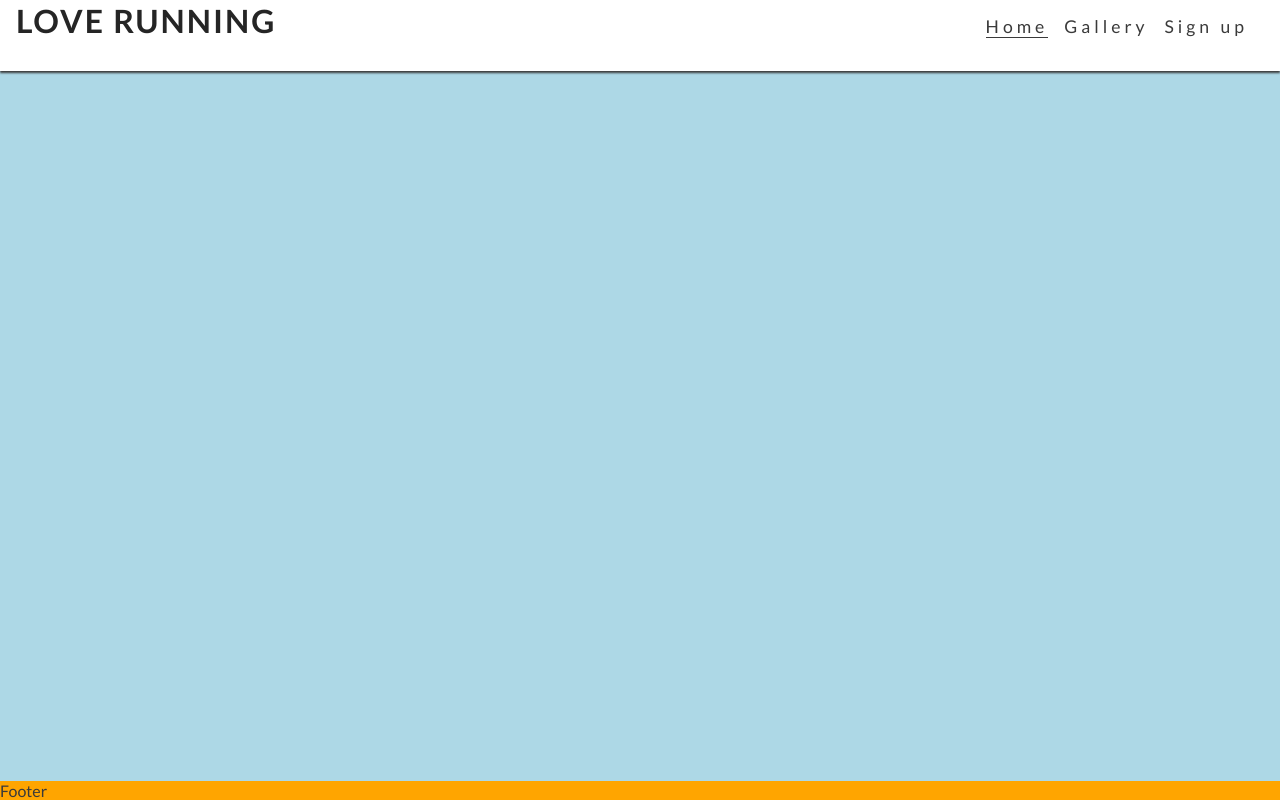
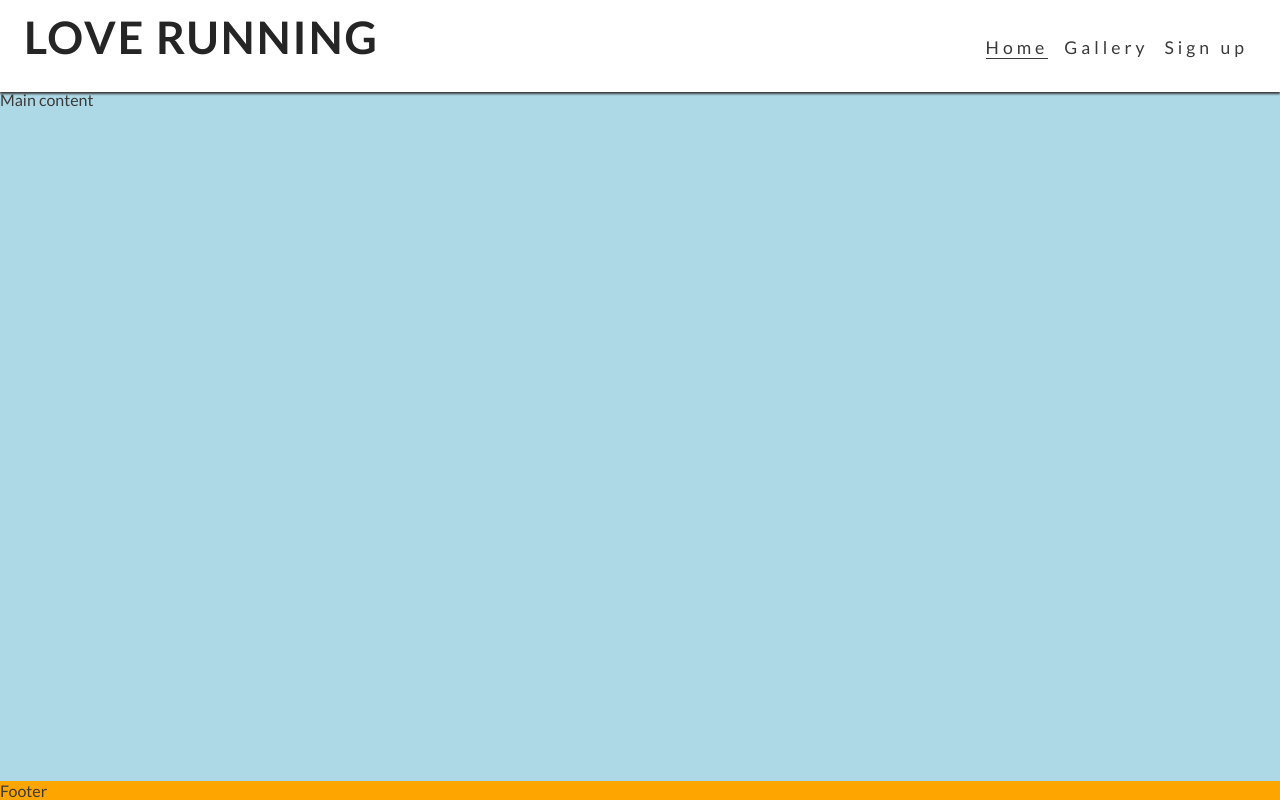
Before and after one commit to htadicha/Love-running-, a plain HTML site: page index.html in a window 1280 px wide. Drawn offline with Linux system fonts and the light colour scheme.

Commit message:
Feat: Make logo larger, push main down to show under larger header

```diff
--- a/assets/css/style.css
+++ b/assets/css/style.css
@@ -104,4 +104,14 @@ background-color: orange;
     .nav-toggle-label{
         display: none;
     }
+    #logo{
+        font-size: 280%;
+        line-height: 75px;
+        margin: 0 0.5rem;
+    }
+    /* main content */
+    main{
+        /* push main content down to accomdate larger header */
+        margin-top: 90px;
+    }
 }
```
